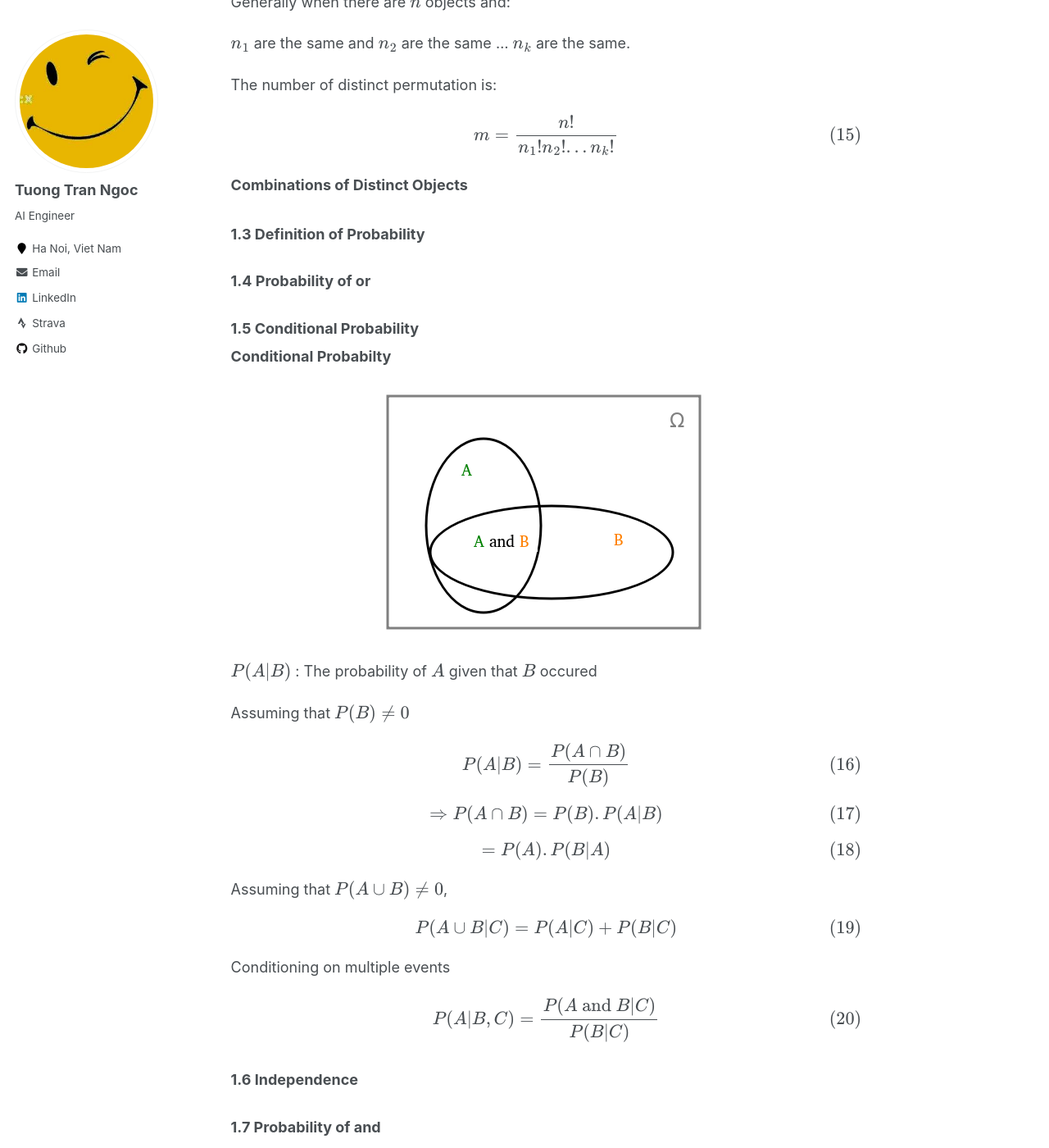
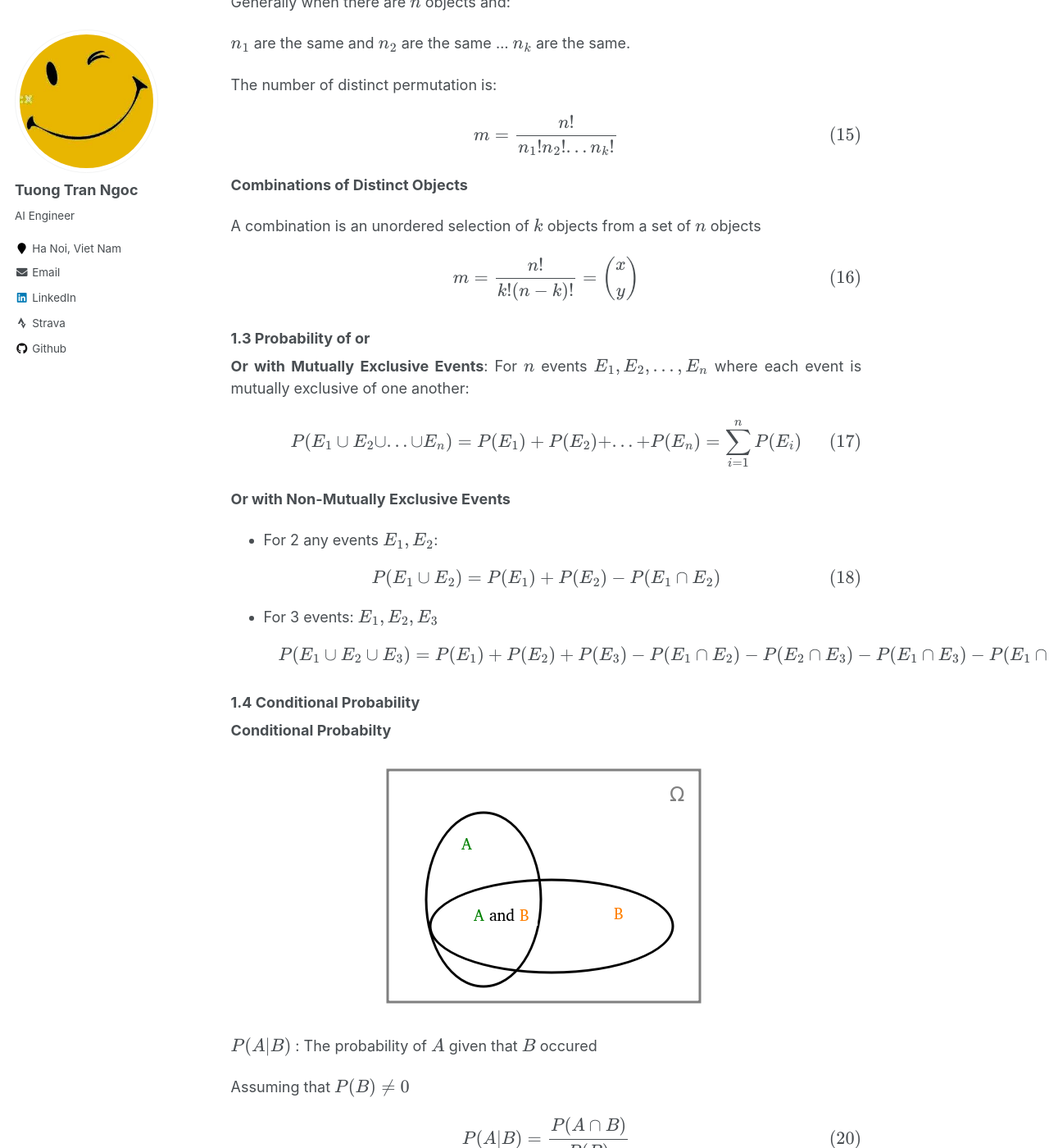
Before and after one commit to tuongtranngoc/tuongtranngoc.github.io, a Jekyll site: the page built from _posts/2024-05-17-probability-statistic.md, in a window 1280 px wide and 1400 px high, scrolled down 2803 px. Shown: the whole window at 82% size. Built offline with Jekyll 4.4.1, drawn with Linux system fonts in a browser that asks for light colours; formulas are drawn with MathJax 3.

Commit message:
update: blog

```diff
--- a/_posts/2024-05-17-probability-statistic.md
+++ b/_posts/2024-05-17-probability-statistic.md
@@ -112,13 +112,29 @@ $$m = \frac{n!}{n_1!n_2!...n_k!}$$
 
 **Combinations of Distinct Objects**
 
+A combination is an unordered selection of $k$ objects from a set of $n$ objects
+
+$$m=\frac{n!}{k!(n-k)!} = \left( \begin{array}{c} x \\ y \end{array} \right)$$
+
+### 1.3 Probability of or
+
+**Or with Mutually Exclusive Events**: For $n$ events $E_1, E_2, ..., E_n$ where each event is mutually exclusive of one another:
+
+$$P(E_1 \cup E_2 \cup ... \cup E_n) = P(E_1) + P(E_2) + ... + P(E_n) = \sum_{i=1}^n P(E_i)$$
+
+**Or with Non-Mutually Exclusive Events**
+
++ For 2 any events $E_1, E_2$:
+
+$$P(E_1 \cup E_2) = P(E_1) + P(E_2) - P(E_1 \cap E_2)$$
+
++ For 3 events: $E_1, E_2, E_3$
+
+$$P(E_1 \cup E_2 \cup E_3) = \\ P(E_1) + P(E_2) + P(E_3) \\ - P(E_1 \cap E_2) - P(E_2 \cap E_3) - P(E_1 \cap E_3) \\ - P(E_1 \cap E_2 \cap E_3)$$
 
 
-### 1.3 Definition of Probability
 
-### 1.4 Probability of or
-
-### 1.5 Conditional Probability
+### 1.4 Conditional Probability
 
 **Conditional Probabilty**
 
```
